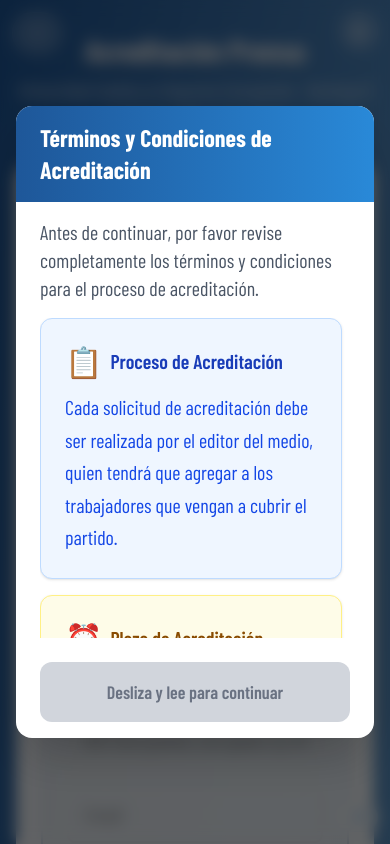
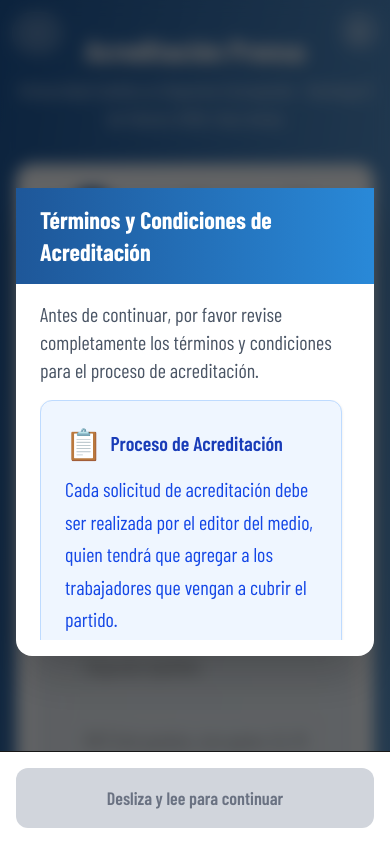
Before and after one commit to Antonio-Capra/acreditacion-hockey-prueba, a Next.js app: page /acreditacion in a window 390 px wide. Shown: the top 844 px of the page. Built offline with nearby package versions, Linux system fonts and the light colour scheme; a web font is replaced by a local one.

Commit message:
boton de terminos ya no oculto en pantallas laptop

```diff
--- a/components/acreditacion/Disclaimer.tsx
+++ b/components/acreditacion/Disclaimer.tsx
@@ -32,14 +32,14 @@ export default function DisclaimerModal({ isVisible, onAccept }: DisclaimerModal
 
   return (
     <div className="fixed inset-0 bg-black/60 backdrop-blur-sm z-50 flex items-center justify-center p-4">
-      <div className="bg-white rounded-2xl max-w-2xl w-full max-h-[90vh] overflow-hidden shadow-2xl">
+      <div className="bg-white rounded-2xl max-w-2xl w-full max-h-[90vh] md:overflow-hidden shadow-2xl flex flex-col">
         {/* Header */}
         <div className="bg-gradient-to-r from-[#1e5799] to-[#2989d8] text-white px-6 py-4">
           <h2 className="text-2xl font-bold">Términos y Condiciones de Acreditación</h2>
         </div>
 
         {/* Content */}
-        <div className="px-6 py-4">
+        <div className="px-6 py-4 flex-1 min-h-0 flex flex-col">
           <p className="text-gray-600 mb-4 text-xl md:text-2xl">
             Antes de continuar, por favor revise completamente los términos y condiciones para el proceso de acreditación.
           </p>
@@ -48,7 +48,7 @@ export default function DisclaimerModal({ isVisible, onAccept }: DisclaimerModal
           <div
             ref={contentRef}
             onScroll={handleScroll}
-            className="max-h-80 overflow-y-auto scrollbar-thin scrollbar-thumb-[#1e5799]/30 scrollbar-track-gray-100 scrollbar-thumb-rounded-full hover:scrollbar-thumb-[#1e5799]/50 transition-colors"
+            className="max-h-60 md:max-h-80 overflow-y-auto scrollbar-thin scrollbar-thumb-[#1e5799]/30 scrollbar-track-gray-100 scrollbar-thumb-rounded-full hover:scrollbar-thumb-[#1e5799]/50 transition-colors pb-28 md:pb-0"
           >
             <div className="space-y-4 text-xl md:text-2xl text-gray-700 pr-2">
               <div className="bg-blue-50 p-6 rounded-xl border border-blue-200 shadow-sm">
@@ -101,8 +101,8 @@ export default function DisclaimerModal({ isVisible, onAccept }: DisclaimerModal
             </div>
           </div>
 
-          {/* Action Button */}
-          <div className="flex gap-3 mt-6">
+          {/* Action Button - sticky for mobile */}
+          <div className="flex gap-3 mt-6 md:static fixed left-0 right-0 bottom-0 bg-white md:bg-transparent p-4 md:p-0 z-20 border-t md:border-0">
             <button
               onClick={onAccept}
               disabled={!canAccept}
```
